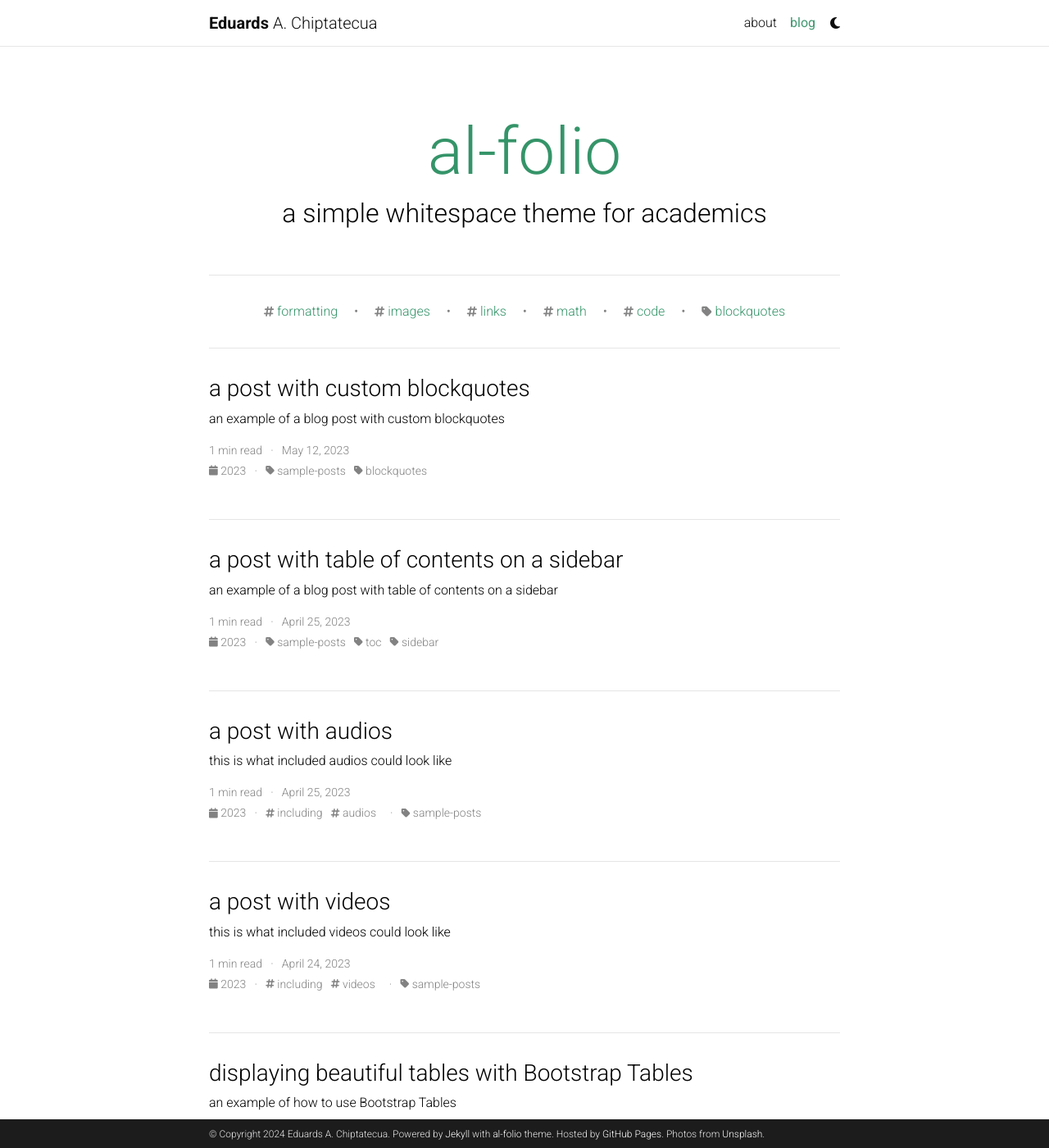
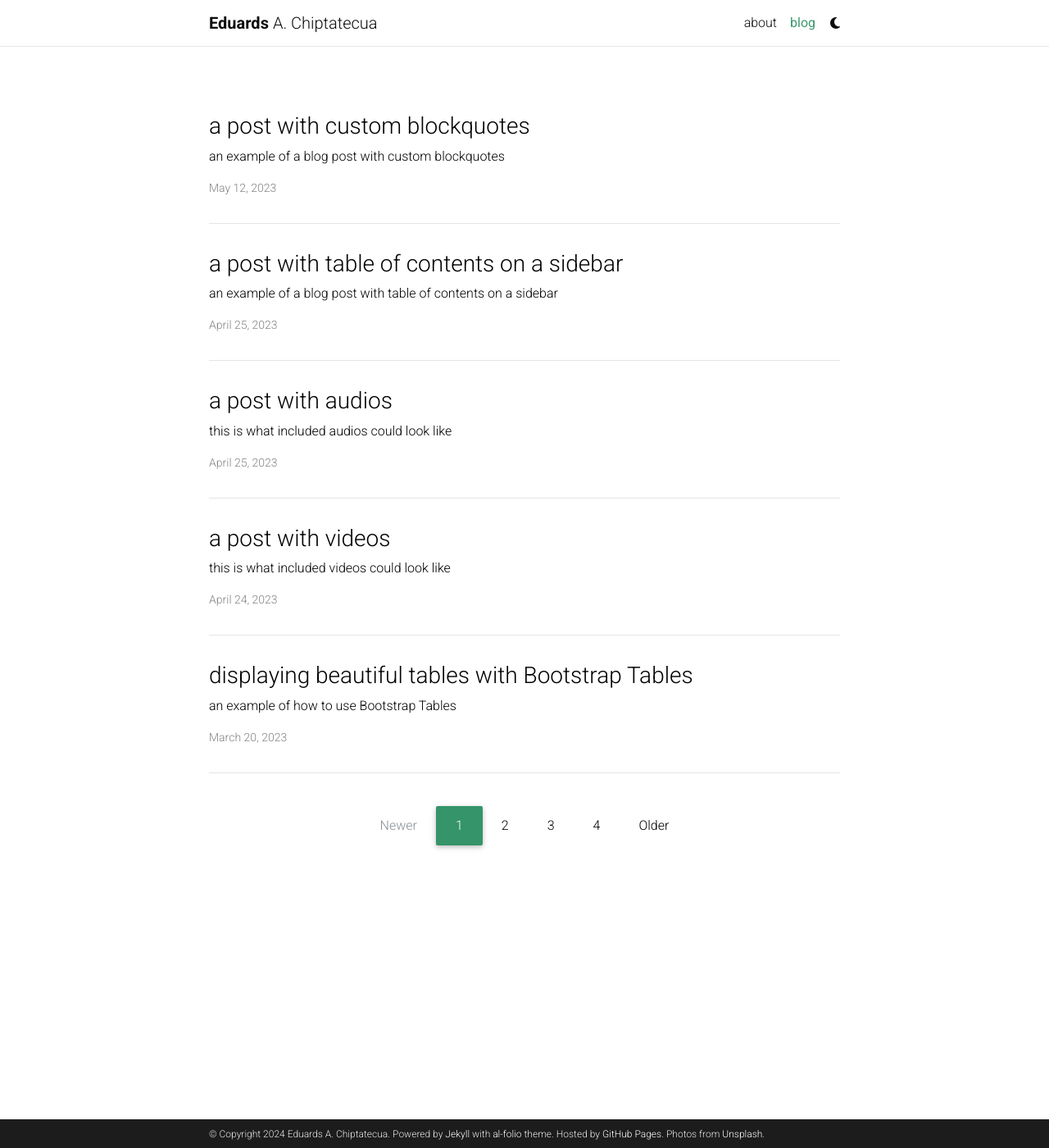
Before and after one commit to eguar11011/eguar11011.github.io, a Jekyll site: the page built from blog/index.html, in a window 1280 px wide and 1400 px high. Shown: the whole window at 82% size. Built offline with Jekyll 4.4.1, drawn with Linux system fonts in a browser that asks for light colours; the list of posts is cut into pages by our own code; comment, search, counter and statistics services are not loaded; a style sheet for code colours, icons or effects is not loaded.

Commit message:
index de blog mas minimal.

```diff
--- a/blog/index.html
+++ b/blog/index.html
@@ -9,112 +9,32 @@
   sort_field: date
   sort_reverse: true
   trail:
-    before: 1 # The number of links before the current page
-    after: 3  # The number of links after the current page
+    before: 1
+    after: 3
 ---
 
 <div class="post">
 
-  {% assign blog_name_size = site.blog_name | size %}
-  {% assign blog_description_size = site.blog_description | size %}
-
-  {% if blog_name_size > 0 or blog_description_size > 0 %}
-  <div class="header-bar">
-    <h1>{{ site.blog_name }}</h1>
-    <h2>{{ site.blog_description }}</h2>
-  </div>
-  {% endif %}
-
-  {% if site.display_tags or site.display_categories %}
-  <div class="tag-category-list">
-    <ul class="p-0 m-0">
-      {% for tag in site.display_tags %}
-        <li>
-          <i class="fas fa-hashtag fa-sm"></i> <a href="{{ tag | slugify | prepend: '/blog/tag/' | relative_url }}">{{ tag }}</a>
-        </li>
-        {% unless forloop.last %}
-          <p>&bull;</p>
-        {% endunless %}
-      {% endfor %}
-      {% if site.display_categories.size > 0 and site.display_tags.size > 0 %}
-        <p>&bull;</p>
-      {% endif %}
-      {% for category in site.display_categories %}
-        <li>
-          <i class="fas fa-tag fa-sm"></i> <a href="{{ category | slugify | prepend: '/blog/category/' | relative_url }}">{{ category }}</a>
-        </li>
-        {% unless forloop.last %}
-          <p>&bull;</p>
-        {% endunless %}
-      {% endfor %}
-    </ul>
-  </div>
-  {% endif %}
-
   <ul class="post-list">
     {% for post in paginator.posts %}
 
-    {% if post.external_source == blank %}
-      {% assign read_time = post.content | number_of_words | divided_by: 180 | plus: 1 %}
-    {% else %}
-      {% assign read_time = post.feed_content | strip_html | number_of_words | divided_by: 180 | plus: 1 %}
-    {% endif %}
-    {% assign year = post.date | date: "%Y" %}
-    {% assign tags = post.tags | join: "" %}
-    {% assign categories = post.categories | join: "" %}
-
     <li>
-{%- if post.thumbnail -%}
-<div class="row">
-          <div class="col-sm-9">
-{%- endif -%}
-        <h3>
+      <h3>
         {% if post.redirect == blank %}
           <a class="post-title" href="{{ post.url | relative_url }}">{{ post.title }}</a>
         {% elsif post.redirect contains '://' %}
           <a class="post-title" href="{{ post.redirect }}" target="_blank">{{ post.title }}</a>
-          <svg width="2rem" height="2rem" viewBox="0 0 40 40" xmlns="http://www.w3.org/2000/svg">
-            <path d="M17 13.5v6H5v-12h6m3-3h6v6m0-6-9 9" class="icon_svg-stroke" stroke="#999" stroke-width="1.5" fill="none" fill-rule="evenodd" stroke-linecap="round" stroke-linejoin="round"></path>
-          </svg>
         {% else %}
           <a class="post-title" href="{{ post.redirect | relative_url }}">{{ post.title }}</a>
         {% endif %}
       </h3>
       <p>{{ post.description }}</p>
       <p class="post-meta">
-        {{ read_time }} min read &nbsp; &middot; &nbsp;
         {{ post.date | date: '%B %-d, %Y' }}
         {%- if post.external_source %}
         &nbsp; &middot; &nbsp; {{ post.external_source }}
         {%- endif %}
       </p>
-      <p class="post-tags">
-        <a href="{{ year | prepend: '/blog/' | prepend: site.baseurl}}">
-          <i class="fas fa-calendar fa-sm"></i> {{ year }} </a>
-
-          {% if tags != "" %}
-          &nbsp; &middot; &nbsp;
-            {% for tag in post.tags %}
-            <a href="{{ tag | slugify | prepend: '/blog/tag/' | prepend: site.baseurl}}">
-              <i class="fas fa-hashtag fa-sm"></i> {{ tag }}</a> &nbsp;
-              {% endfor %}
-          {% endif %}
-
-          {% if categories != "" %}
-          &nbsp; &middot; &nbsp;
-            {% for category in post.categories %}
-            <a href="{{ category | slugify | prepend: '/blog/category/' | prepend: site.baseurl}}">
-              <i class="fas fa-tag fa-sm"></i> {{ category }}</a> &nbsp;
-              {% endfor %}
-          {% endif %}
-    </p>
-{%- if post.thumbnail -%}
-    </div>
-  <div class="col-sm-3">
-    <img class="card-img" src="{{post.thumbnail | relative_url}}" style="object-fit: cover; height: 90%" alt="image">
-  </div>
-</div>
-{%- endif -%}
     </li>
 
     {% endfor %}
```
